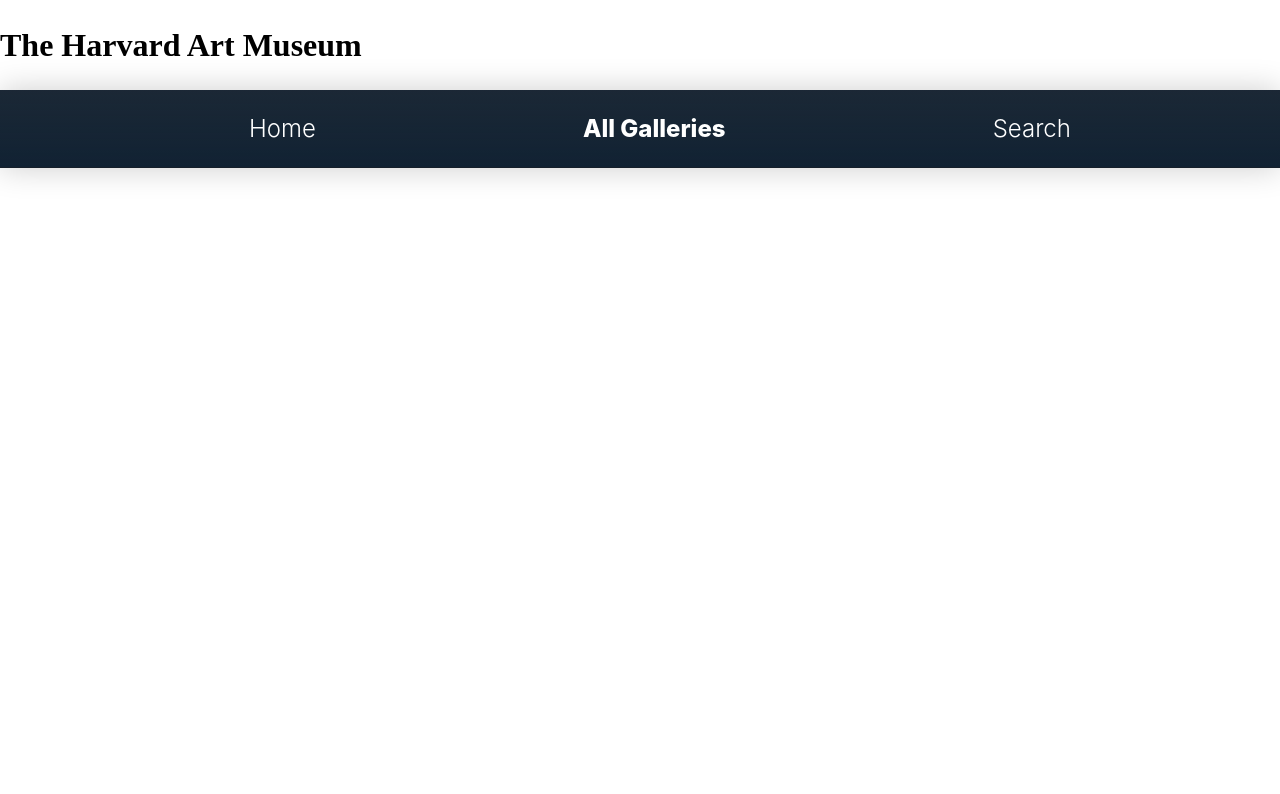
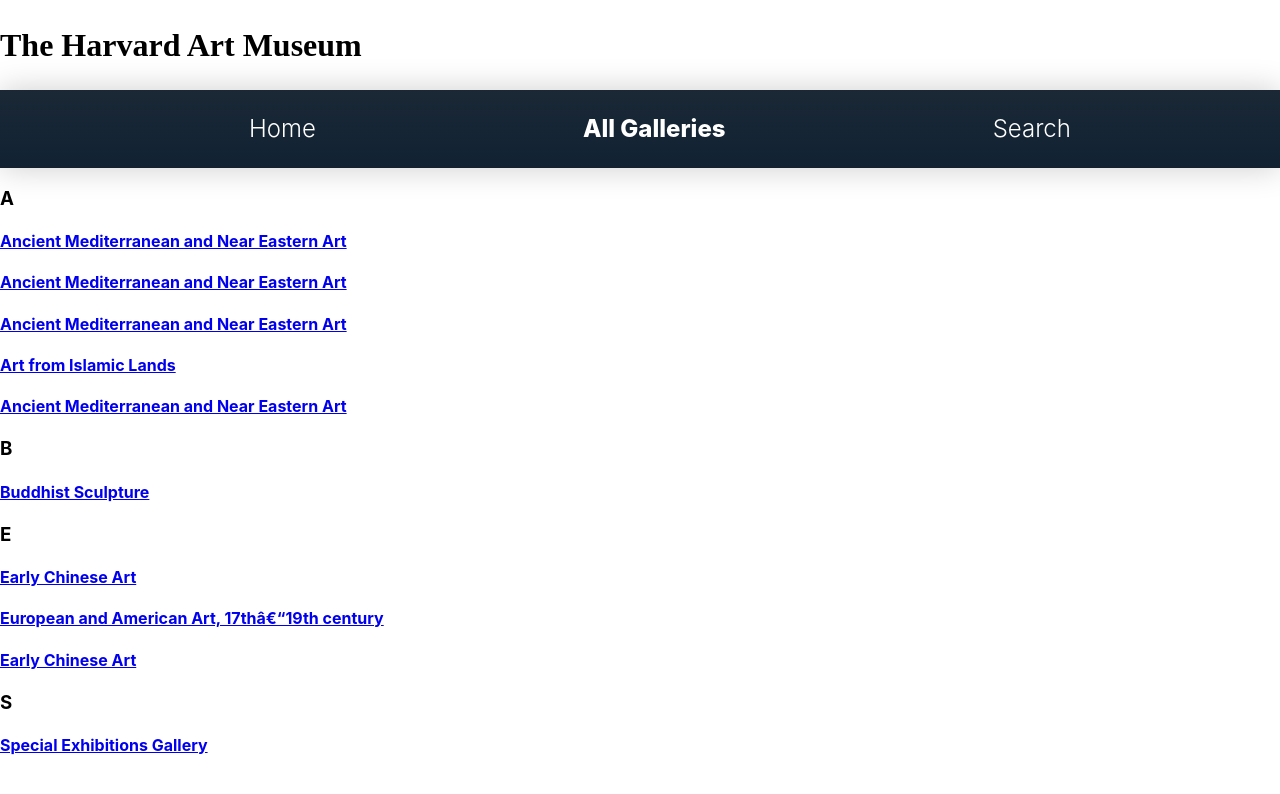
Before and after one commit to vtng01/art-museum, a React (Create React App) app: page /all-galleries in a window 1280 px wide. Shown: the top 794 px of the page. Built offline with nearby package versions, Linux system fonts and the light colour scheme; a web font is replaced by a local one.

Commit message:
added page to see list of galleries

```diff
--- a/src/App.js
+++ b/src/App.js
@@ -5,6 +5,7 @@
 import GalleryView from "./components/GalleryView";
 import { Route, Switch } from "react-router-dom";
 import GalleryPreview from "./components/GalleryPreview";
+import AllGalleries from "./components/AllGalleries";
 
 function App() {
   return (
@@ -18,6 +19,12 @@
         <Route path="/galleries/:galleryId">
           <GalleryView galleries={harvardArt.records} />
         </Route>
+        <Route path="/all-galleries">
+          <AllGalleries galleries={harvardArt.records} />
+        </Route>
+        <Route path="search-page">
+          <h2>Search Page</h2>
+        </Route>
         <Route path="/page-not-found">
           <h2>Page not found</h2>
         </Route>
--- /dev/null
+++ b/src/components/AllGalleries/index.js
@@ -0,0 +1,39 @@
+import { NavLink } from "react-router-dom";
+
+export default function AllGalleries({ galleries }) {
+  const listOfAllGalleries = {};
+  let firstLetter;
+  for (let gal of galleries) {
+    firstLetter = gal.name[0].toUpperCase();
+    if (listOfAllGalleries[firstLetter]) {
+      listOfAllGalleries[firstLetter].push(gal.id);
+    } else {
+      listOfAllGalleries[firstLetter] = [gal.id];
+    }
+  }
+
+  const keys = Object.keys(listOfAllGalleries);
+  keys.sort();
+
+  return (
+    <section className="listOfAllGalleries">
+      {keys.map((letter, i) => {
+        return (
+          <section className="listedView" key={i}>
+            <h3>{letter}</h3>
+            {listOfAllGalleries[letter].map((id, i) => {
+              let gallery = galleries.find((gal, i) => gal.galleryid == id);
+              return (
+                <section key={id}>
+                  <NavLink to={`/galleries/${id}`}>
+                    <h4>{gallery?.name}</h4>
+                  </NavLink>
+                </section>
+              );
+            })}
+          </section>
+        );
+      })}
+    </section>
+  );
+}
--- a/src/components/ArtDescription/index.js
+++ b/src/components/ArtDescription/index.js
@@ -21,7 +21,13 @@
       <p>Credit: {credit}</p>
       <p>Technique: {technique}</p>
       {art.images.map((img, i) => {
-        return <img src={img.baseimageurl} key={img.imageid}></img>;
+        return (
+          <img
+            src={img.baseimageurl}
+            key={img.imageid}
+            className="art-img"
+          ></img>
+        );
       })}
     </section>
   );
--- a/src/components/GalleryNavigation/index.js
+++ b/src/components/GalleryNavigation/index.js
@@ -21,7 +21,7 @@
 
         <ul>
           <li>
-            <NavLink to="search-page">Search</NavLink>
+            <NavLink to="/search-page">Search</NavLink>
           </li>
         </ul>
         {/* {galleries.map((gallery, i) => {
```
